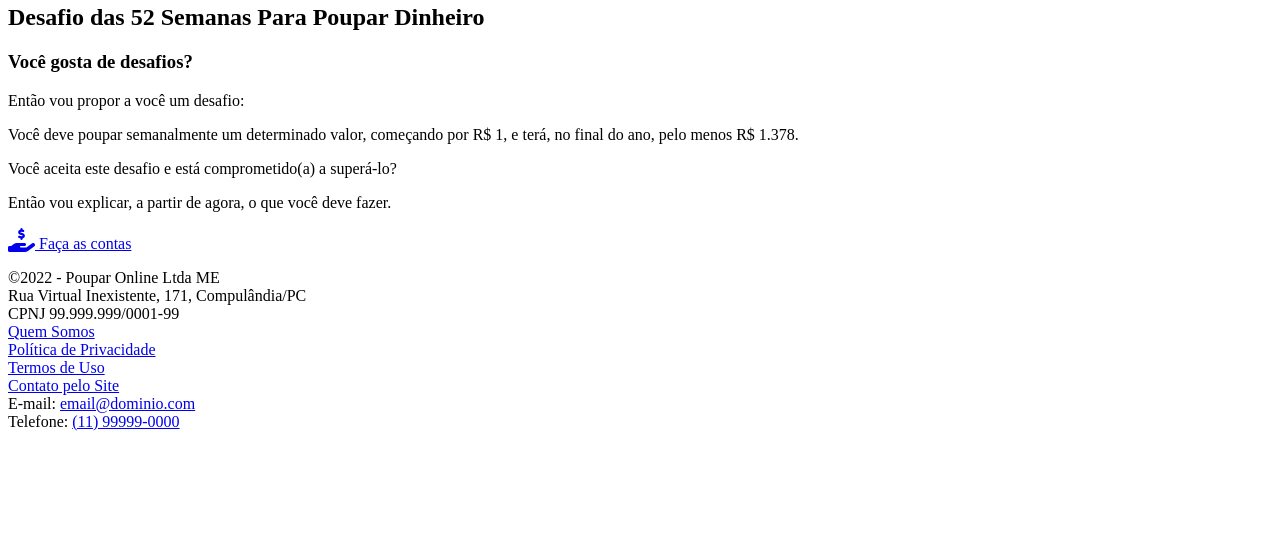
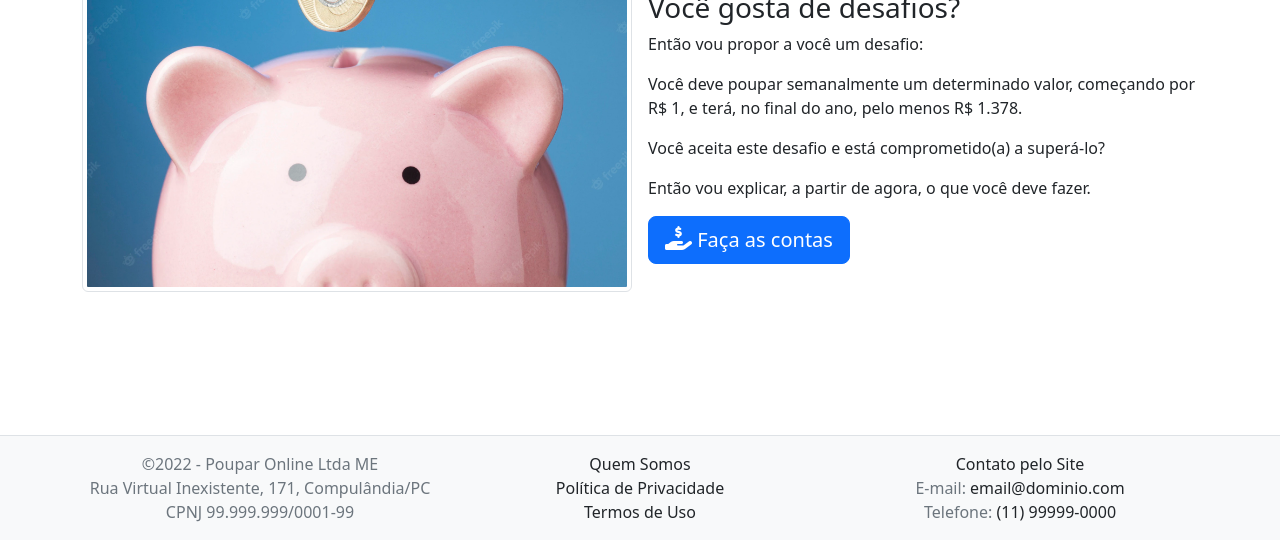
Before and after one commit to TiagoBarbosa88/Desafio-52---Bootstrap, a website: page index.html in a window 1280 px wide. Shown: the part 260-800 px from the top of the page. Drawn offline with nearby package versions, Linux system fonts and the light colour scheme; the site is published under a folder, as on GitHub Pages, so addresses that start at the root find nothing.

Commit message:
:exclamation: Correção de bug

```diff
--- a/index.html
+++ b/index.html
@@ -6,46 +6,49 @@
     <meta charset="utf-8">
     <meta name="viewport" content="width=device-width, initial-scale=1">
     <!-- Favicon -->
-    <link rel="apple-touch-icon" sizes="180x180" href="/img/apple-touch-icon.png">
-    <link rel="icon" type="image/png" sizes="32x32" href="/img/favicon-32x32.png">
-    <link rel="icon" type="image/png" sizes="16x16" href="/img/favicon-16x16.png">
-    <link rel="manifest" href="/site.webmanifest">
-    <script src="https://kit.fontawesome.com/7b6cffeae5.js" crossorigin="anonymous"></script>
+    <link rel="apple-touch-icon" sizes="180x180" href="./img/apple-touch-icon.png">
+    <link rel="icon" type="image/png" sizes="32x32" href="./img/favicon-32x32.png">
+    <link rel="icon" type="image/png" sizes="16x16" href="./img/favicon-16x16.png">
+    <link rel="manifest" href="./site.webmanifest">
+    <link rel="stylesheet" href="https://kit.fontawesome.com/7b6cffeae5.js" ">
+
 
     <!-- Bootstrap CSS -->
-    <link rel="stylesheet" href="/node_modules/bootstrap/dist/css/bootstrap.min.css">
-    <link rel="stylesheet" href="/node_modules/bootstrap-icons/font/bootstrap-icons.css">
-    <link rel="stylesheet" href="/css/style.css">
+    <link rel=" stylesheet " href="./node_modules/bootstrap/dist/css/bootstrap.min.css ">
+    <link rel="stylesheet " href="./node_modules/bootstrap-icons/font/bootstrap-icons.css ">
+    <link rel="stylesheet " href="./css/style.css ">
 
     <title>Poupar :: Página Principal</title>
 </head>
 
 <body>
-    <div class="d-flex flex-column wrapper">
-        <nav class="navbar navbar-expand-lg navbar-dark bg-primary border-bottom shadow-sm mb-3">
-            <div class="container">
-                <a class="navbar-brand" style="font-family:Lobster; font-size:35px;line-height:35px;" href="/"><b>Poupar</b>
-                    <i class="fa-solid fa-hand-holding-dollar text-white" style=" font-size:35px;line-height:35px;"></i>
+    <div class="d-flex flex-column wrapper ">
+        <nav class="navbar navbar-expand-lg navbar-dark bg-primary border-bottom shadow-sm mb-3 ">
+            <div class="container ">
+                <a class="navbar-brand " style="font-family:Lobster; font-size:35px;line-height:35px; "
+                    href="/ "><b>Poupar</b>
+                    <i class="fa-solid fa-hand-holding-dollar text-white " style=" font-size:35px;line-height:35px; "></i>
                 </a>
-                <button class="navbar-toggler" type="button" data-bs-toggle="collapse" data-bs-target=".navbar-collapse">
-                    <span class="navbar-toggler-icon"></span>
+                <button class="navbar-toggler " type="button " data-bs-toggle="collapse "
+                    data-bs-target=".navbar-collapse ">
+                    <span class="navbar-toggler-icon "></span>
                 </button>
-                <div class="collapse navbar-collapse">
-                    <ul class="navbar-nav flex-grow-1">
-                        <li class="nav-item">
-                            <a class="nav-link text-white" href="/index.html">Principal</a>
+                <div class="collapse navbar-collapse ">
+                    <ul class="navbar-nav flex-grow-1 ">
+                        <li class="nav-item ">
+                            <a class="nav-link text-white " href="/index.html ">Principal</a>
                         </li>
-                        <li class="nav-item">
-                            <a class="nav-link text-white" href="./sobre_desafio.html">Sobre o desafio</a>
+                        <li class="nav-item ">
+                            <a class="nav-link text-white " href="./sobre_desafio.html ">Sobre o desafio</a>
                         </li>
                     </ul>
-                    <div class="align-self-end">
-                        <ul class="navbar-nav">
-                            <li class="nav-item">
-                                <a href="/cadastro.html" class="nav-link text-white">Quero Me Cadastrar</a>
+                    <div class="align-self-end ">
+                        <ul class="navbar-nav ">
+                            <li class="nav-item ">
+                                <a href="/cadastro.html " class="nav-link text-white ">Quero Me Cadastrar</a>
                             </li>
-                            <li class="nav-item">
-                                <a href="/login.html" class="nav-link text-white"><b>Entrar</a></b>
+                            <li class="nav-item ">
+                                <a href="/login.html " class="nav-link text-white "><b>Entrar</a></b>
                                 </a>
                             </li>
 
@@ -54,24 +57,26 @@
                 </div>
             </div>
         </nav>
-        <main class="flex-fill">
-            <div class="container">
-                <div class="row g-3 my-3">
-                    <div class="col-12 col-sm-6">
-                        <img src="/img/cofrinho1.webp" class="img-thumbnail" id="imgProduto">
+        <main class="flex-fill ">
+            <div class="container ">
+                <div class="row g-3 my-3 ">
+                    <div class="col-12 col-sm-6 ">
+                        <img src="./img/cofrinho1.webp " class="img-thumbnail " id="imgProduto ">
 
                     </div>
-                    <div class="col-12 col-sm-6">
+                    <div class="col-12 col-sm-6 ">
                         <h1>Bem vindo !!</h1>
                         <h2>Desafio das 52 Semanas Para Poupar Dinheiro</h2>
                         <h3>Você gosta de desafios?</h3>
                         <p>Então vou propor a você um desafio: </p>
-                        <p>Você deve poupar semanalmente um determinado valor, começando por R$ 1, e terá, no final do ano, pelo menos R$ 1.378.</p>
+                        <p>Você deve poupar semanalmente um determinado valor, começando por R$ 1, e terá, no final do
+                            ano, pelo menos R$ 1.378.</p>
                         <p>Você aceita este desafio e está comprometido(a) a superá-lo?</p>
                         <p>Então vou explicar, a partir de agora, o que você deve fazer.</p>
                         <p>
-                            <a href="faca_as_contas.html" class="btn btn-lg btn-primary mb-3 mb-xl-0 me-2">
-                                <i class="fa-solid fa-hand-holding-dollar text-white" style="font-size:24px;line-height:24px;"></i> Faça as contas
+                            <a href="faca_as_contas.html " class="btn btn-lg btn-primary mb-3 mb-xl-0 me-2 ">
+                                <i class="fa-solid fa-hand-holding-dollar text-white "
+                                    style="font-size:24px;line-height:24px; "></i> Faça as contas
                             </a>
                             </button>
 
@@ -81,11 +86,12 @@
             </div>
         </main>
 
-        <footer class="border-top text-muted bg-light">
+        <footer class="border-top text-muted bg-light ">
             <div class=" container ">
                 <div class="row py-3 ">
                     <div class="col-12 col-md-4 text-center ">
-                        &copy;2022 - Poupar Online Ltda ME<br> Rua Virtual Inexistente, 171, Compulândia/PC <br> CPNJ 99.999.999/0001-99
+                        &copy;2022 - Poupar Online Ltda ME<br> Rua Virtual Inexistente, 171, Compulândia/PC <br> CPNJ
+                        99.999.999/0001-99
                     </div>
                     <div class="col-12 col-md-4 text-center ">
                         <a href="/quemsomos.html " class="text-decoration-none text-dark ">
@@ -100,7 +106,7 @@
 
                     </div>
                     <div class="col-12 col-md-4 text-center ">
-                        <a href="/contato.html " class="text-decoration-none text-dark ">
+                        <a href="./contato.html " class="text-decoration-none text-dark ">
                             Contato pelo Site
                         </a><br> E-mail: <a href="mailto:email@dominio.com " class="text-decoration-none text-dark ">
                             email@dominio.com
@@ -114,7 +120,7 @@
 
     </div>
     <!-- Bootstrap CSS -->
-    <script src="/node_modules/bootstrap/dist/js/bootstrap.bundle.min.js "></script>
+    <script src="./node_modules/bootstrap/dist/js/bootstrap.bundle.min.js "></script>
 </body>
 
 </html>
```
Also changed, not shown: 1 other file.
